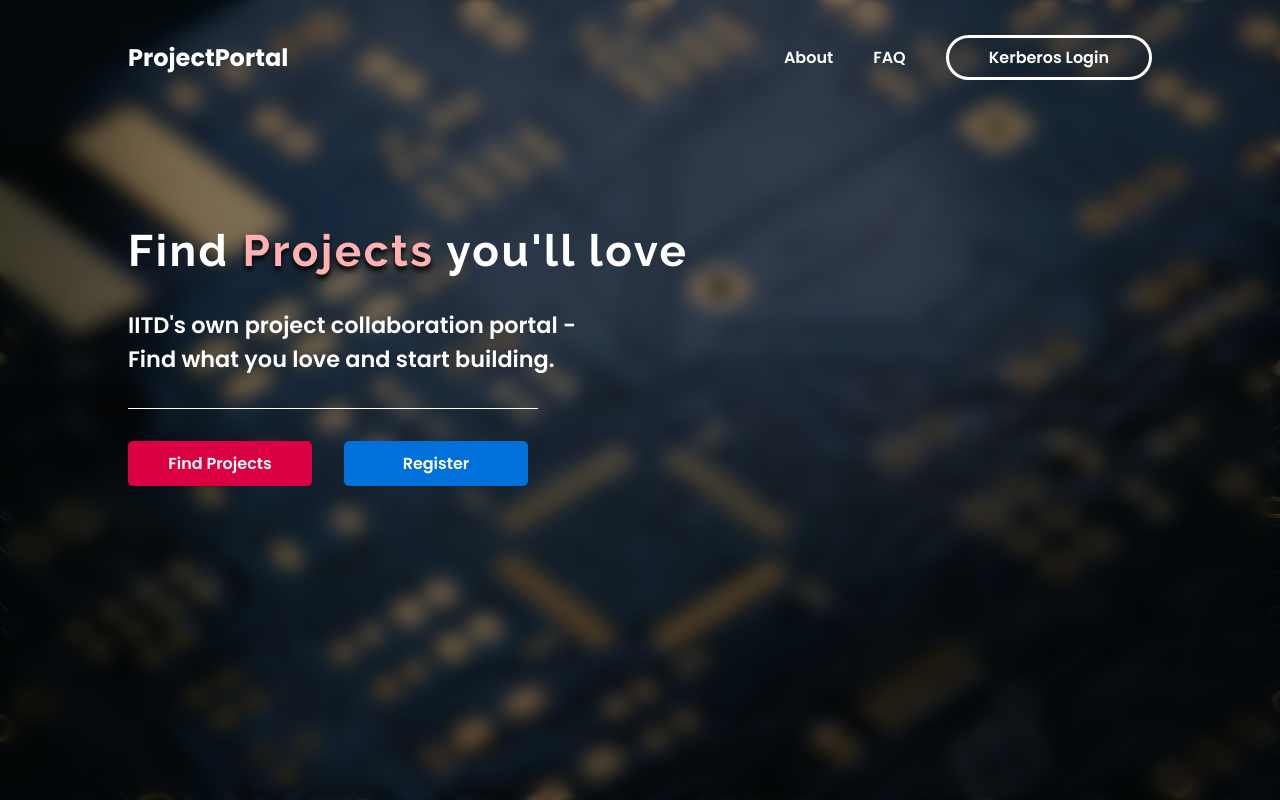
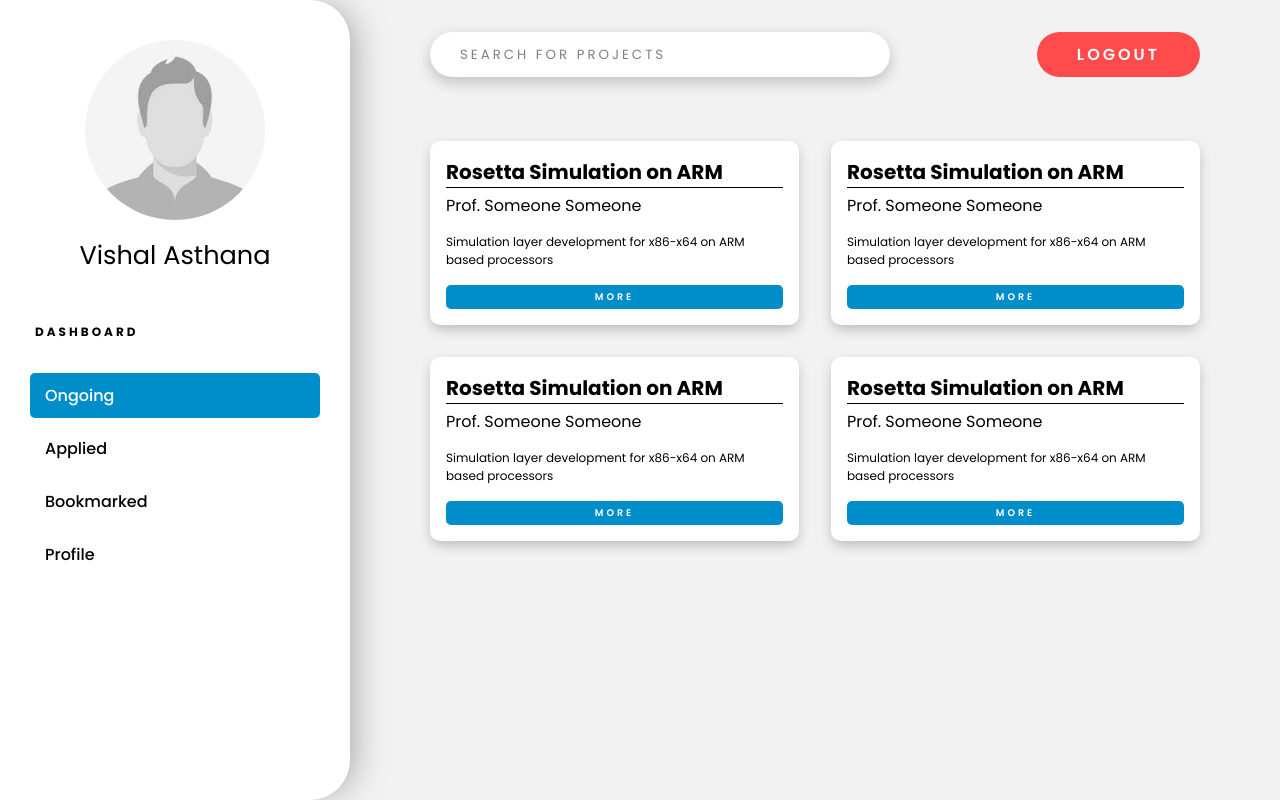
Before and after one commit to devclub-iitd/ProjSeeker, a Django app: page / in a window 1280 px wide. Run offline with Django 3.2, Linux system fonts and the light colour scheme.

Commit message:
Created Dashboard page, added styling

```diff
--- a/ProjSeeker/portal/urls.py
+++ b/ProjSeeker/portal/urls.py
@@ -1,9 +1,9 @@
 from django.conf.urls import url
-from .views import index
+from .views import index, dashboard
 from django.views.generic.base import TemplateView
+from django.urls import path
 
 urlpatterns = [
     url(r"^index$", index, name="index"),
-    url('',TemplateView.as_view(template_name='home.html'),name='home'),
-
+    url('',TemplateView.as_view(template_name='dashboard.html'),name='home'),
 ]
--- a/ProjSeeker/portal/views.py
+++ b/ProjSeeker/portal/views.py
@@ -4,3 +4,7 @@ from django.http.response import HttpResponse
 # Create your views here.
 def index(request):
     return HttpResponse("Hello World!")
+
+
+def dashboard(request):
+    return render(request, 'dashboard.html');
--- /dev/null
+++ b/ProjSeeker/static/portal/css/dashboard.css
@@ -0,0 +1,133 @@
+* {
+    --dash-width: 350px;
+}
+
+body {
+    background-color: var(--bg-grey);
+}
+.sidebar-wrapper {
+    display: flex;
+    flex-direction: column;
+    position: fixed;
+    left: 0;
+    top: 0;
+    width: var(--dash-width);
+    height: 100vh;
+    background-color: white;
+    padding: 2.5rem 30px;
+    border-radius: 0 40px 40px 0;
+    -webkit-box-shadow: 10px 0px 35px -8px rgba(0, 0, 0, 0.34);
+    -moz-box-shadow: 10px 0px 35px -8px rgba(0, 0, 0, 0.34);
+    box-shadow: 10px 0px 35px -8px rgba(0, 0, 0, 0.34);
+}
+
+.profile-picture {
+    align-self: center;
+    width: 180px;
+    border-radius: 5000px;
+}
+
+.name {
+    margin: 1rem 0 3rem;
+    font-size: 1.6rem;
+    align-self: center;
+    font-weight: 400;
+}
+
+.dashboard-heading {
+    text-transform: uppercase;
+    font-size: 0.75rem;
+    margin-left: 5px;
+}
+
+.dash-nav {
+    margin: 2rem 0;
+    list-style: none;
+}
+
+.dash-links {
+    margin-bottom: 0.5rem;
+    padding: 10px 15px;
+    border-radius: 5px;
+    font-weight: 500;
+    font-size: 1rem;
+}
+
+.dash-links:hover {
+    background-color: var(--primary-blue);
+    color: white;
+    cursor: pointer;
+}
+
+.dash-active {
+    background-color: var(--primary-blue);
+    color: white;
+}
+
+.dashboard-wrapper {
+    padding: 2rem 5rem;
+    margin-left: var(--dash-width);
+}
+
+.top-nav {
+    display: grid;
+    grid-template-columns: 9fr 1fr;
+    gap: 2rem;
+}
+
+.search-bar {
+    border-radius: 500px;
+    padding: 10px 30px;
+    outline: none;
+    border: none;
+    width: 80%;
+    min-width: 300px;
+    -webkit-box-shadow: 0px 5px 14px 1px rgba(0, 0, 0, 0.19);
+    -moz-box-shadow: 0px 5px 14px 1px rgba(0, 0, 0, 0.19);
+    box-shadow: 0px 5px 14px 1px rgba(0, 0, 0, 0.19);
+}
+
+.search-bar::placeholder {
+    color: grey;
+    text-transform: uppercase;
+    letter-spacing: 3px;
+}
+
+.project-grid {
+    margin-top: 4rem;
+    display: grid;
+    grid-template-columns: repeat(auto-fit, minmax(300px, 1fr));
+    gap: 2rem;
+}
+
+.project-card {
+    display: flex;
+    flex-direction: column;
+    padding: 1rem;
+    background-color: white;
+    height: min-content;
+    border-radius: 10px;
+    -webkit-box-shadow: 0px 5px 13px -2px rgba(0, 0, 0, 0.27);
+    -moz-box-shadow: 0px 5px 13px -2px rgba(0, 0, 0, 0.27);
+    box-shadow: 0px 5px 13px -2px rgba(0, 0, 0, 0.27);
+}
+
+.project-title {
+    font-size: 20px;
+    border-bottom: 1px solid black;
+}
+
+.prof-name {
+    margin: 5px 0 15px;
+    font-size: 16px;
+    font-weight: 400;
+}
+
+.project-desc {
+    font-size: 12px;
+}
+
+.card-btn {
+    text-align: center;
+    margin: 1rem 0 0;
+}
--- a/ProjSeeker/static/portal/css/home.css
+++ b/ProjSeeker/static/portal/css/home.css
@@ -34,6 +34,12 @@ a {
     border: 3px solid white;
     border-radius: 1000px;
     padding: 8px 40px;
+    transition: all 200ms ease-in-out;
+}
+
+#login-btn:hover {
+    background-color: #fff;
+    color: black;
 }
 
 img[alt='homepage'] {
@@ -95,12 +101,18 @@ img[alt='homepage'] {
     gap: 2rem;
 }
 
-.btn {
+.cta {
     color: white;
     text-align: center;
     background-color: #0071da;
     padding: 10px 20px;
     border-radius: 5px;
+    transition: all 200ms ease-in-out;
+}
+
+.cta:hover {
+    filter: brightness(70%);
+    transform: translateY(-3px);
 }
 
 .cta1 {
--- /dev/null
+++ b/ProjSeeker/static/portal/css/master.css
@@ -0,0 +1,51 @@
+@import url('https://fonts.googleapis.com/css2?family=Poppins:wght@300;400;500;600&family=Raleway:wght@400;500;600;700&display=swap');
+
+* {
+    --primary-blue: #008ecb;
+    --primary-red: #ff4b4b;
+    --bg-grey: #f2f2f2;
+    --sec-blue: #0071da;
+    --crimson-red: #da0041;
+    box-sizing: border-box;
+    padding: 0;
+    margin: 0;
+    font-family: 'Poppins', sans-serif;
+}
+
+a {
+    text-decoration: none;
+}
+
+.wide-text {
+    letter-spacing: 3px;
+}
+
+.bold {
+    font-weight: 600;
+}
+
+.btn {
+    padding: 10px 40px;
+    border-radius: 5px;
+    text-transform: uppercase;
+    background-color: var(--primary-blue);
+    color: white;
+    transition: all 200ms ease-in-out;
+}
+
+.btn:hover {
+    filter: brightness(90%);
+}
+
+.btn-xs {
+    padding: 5px 15px;
+    font-size: 0.6rem;
+}
+
+.round {
+    border-radius: 500px;
+}
+
+.btn-red {
+    background-color: var(--primary-red);
+}
--- a/ProjSeeker/templates/base.html
+++ b/ProjSeeker/templates/base.html
@@ -1,5 +1,5 @@
 <!-- templates/base.html -->
-
+{% load static %}
 <!DOCTYPE html>
 <html>
 
@@ -7,6 +7,7 @@
     <meta charset="utf-8">
     <title>ProjSeeker-{% block title %}{% endblock %}</title>
     <link href="https://fonts.googleapis.com/css2?family=Poppins:wght@600;700&family=Raleway:wght@600;700&display=swap" rel="stylesheet">
+    <link rel="stylesheet" href="{% static 'portal/css/master.css' %}">
     {% block style %}{% endblock %}
 </head>
 
--- /dev/null
+++ b/ProjSeeker/templates/dashboard.html
@@ -0,0 +1,54 @@
+{% extends 'base.html' %}
+{% load static %}
+
+{% block title %}Dashboard{% endblock %}
+{% block style %}
+<link rel="stylesheet" href="{% static 'portal/css/dashboard.css' %}">
+{% endblock %}
+
+{% block content %}
+<div class="sidebar-wrapper">
+    <img src="{% static 'portal/assets/dp.jpg' %}" alt="#" class="profile-picture">
+    <h1 class="name">Vishal Asthana</h1>
+    <h3 class="dashboard-heading wide-text">Dashboard</h3>
+    <ul class="dash-nav">
+        <li class="dash-links dash-active">Ongoing</li>
+        <li class="dash-links">Applied</li>
+        <li class="dash-links">Bookmarked</li>
+        <li class="dash-links">Profile</li>
+    </ul>
+</div>
+<div class="dashboard-wrapper">
+    <div class="top-nav">
+        <input type="text" class="search-bar" placeholder="Search for projects">
+        <a href="#" class="btn btn-red round wide-text bold" id="logout-btn">Logout</a>
+    </div>
+    <div class="project-grid">
+        <div class="project-card">
+            <h2 class="project-title">Rosetta Simulation on ARM</h2>
+            <h3 class="prof-name">Prof. Someone Someone</h3>
+            <p class="project-desc">Simulation layer development for x86-x64 on ARM based processors</p>
+            <a href="#" class="btn btn-xs card-btn wide-text bold">More</a>
+        </div>
+        <div class="project-card">
+            <h2 class="project-title">Rosetta Simulation on ARM</h2>
+            <h3 class="prof-name">Prof. Someone Someone</h3>
+            <p class="project-desc">Simulation layer development for x86-x64 on ARM based processors</p>
+            <a href="#" class="btn btn-xs card-btn wide-text bold">More</a>
+        </div>
+        <div class="project-card">
+            <h2 class="project-title">Rosetta Simulation on ARM</h2>
+            <h3 class="prof-name">Prof. Someone Someone</h3>
+            <p class="project-desc">Simulation layer development for x86-x64 on ARM based processors</p>
+            <a href="#" class="btn btn-xs card-btn wide-text bold">More</a>
+        </div>
+        <div class="project-card">
+            <h2 class="project-title">Rosetta Simulation on ARM</h2>
+            <h3 class="prof-name">Prof. Someone Someone</h3>
+            <p class="project-desc">Simulation layer development for x86-x64 on ARM based processors</p>
+            <a href="#" class="btn btn-xs card-btn wide-text bold">More</a>
+        </div>
+
+    </div>
+</div>
+{% endblock content %}
--- a/ProjSeeker/templates/home.html
+++ b/ProjSeeker/templates/home.html
@@ -17,7 +17,7 @@
                 <ul class="nav-links">
                     <li class="nav-item"><a href="#" class="nav-link">About</a></li>
                     <li class="nav-item"><a href="#" class="nav-link">FAQ</a></li>
-                    <li class="nav-item"><a href="#" class="nav-link" id="login-btn">Kerberos Login</a></li>
+                    <li class="nav-item"><a href="{% url 'dashboard' %}" class="nav-link" id="login-btn">Kerberos Login</a></li>
                 </ul>
             </nav>
         </header>
@@ -27,8 +27,8 @@
             <p class="subtext">Find what you love and start building.</p>
             <div class="divider-line"></div>
             <div class="cta-grid">
-                <a href="#" class="btn cta1">Find Projects</a>
-                <a href="#" class="btn cta2">Register</a>
+                <a href="#" class="cta cta1">Find Projects</a>
+                <a href="#" class="cta cta2">Register</a>
             </div>
         </div>
     </div>
```
Also changed, not shown: ProjSeeker/static/portal/assets/dp.jpg (added).
